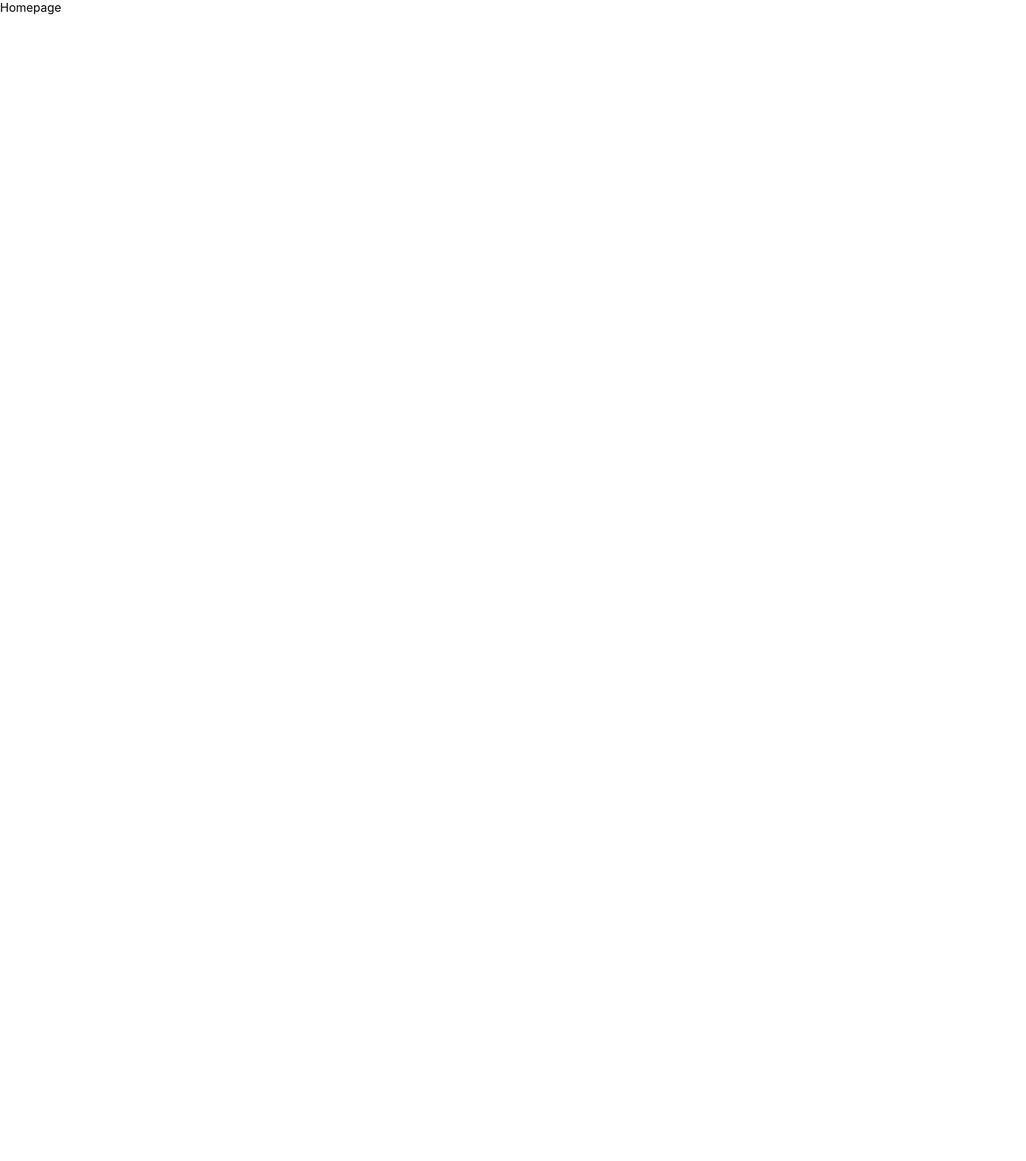
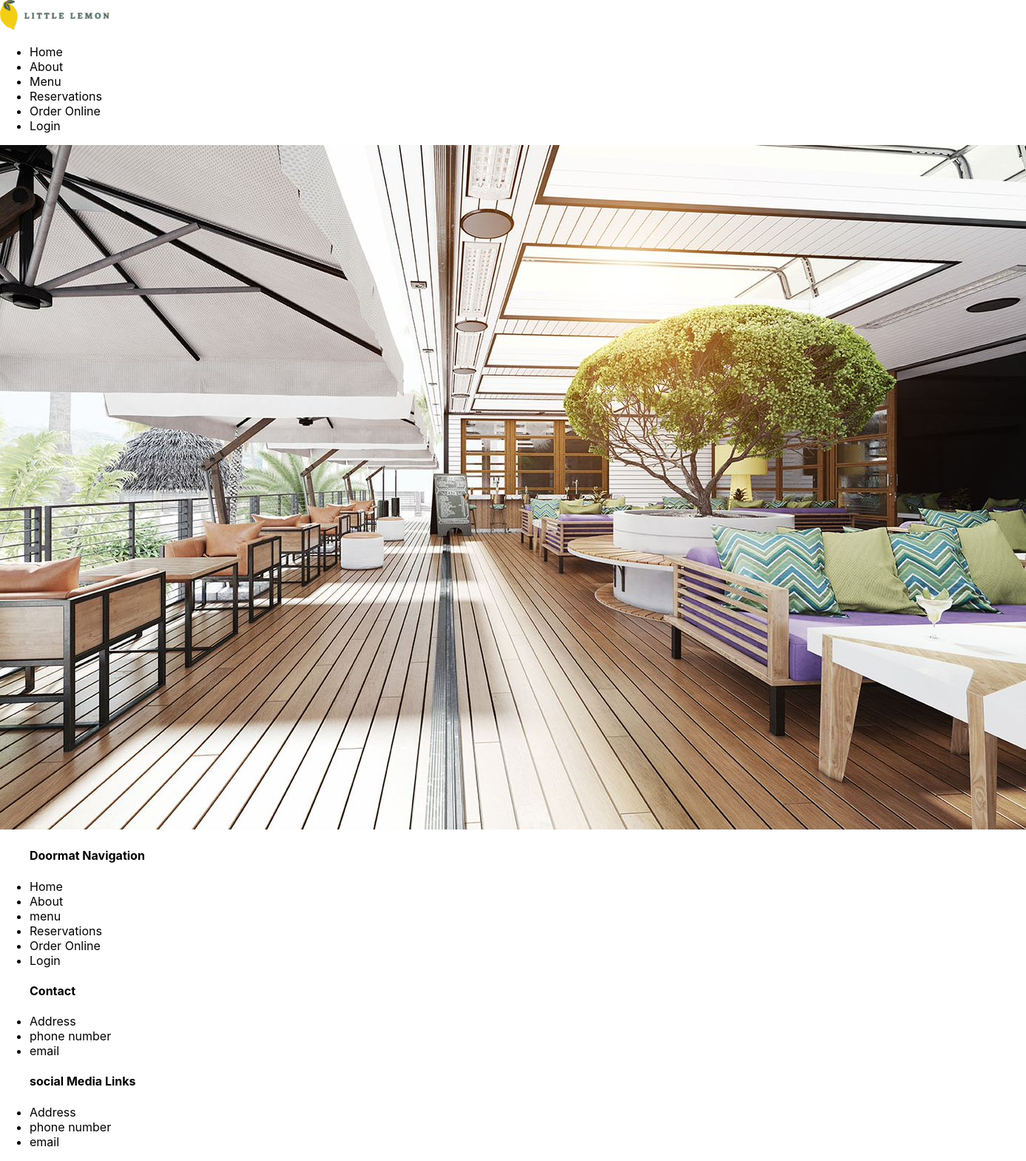
Before and after one commit to ma-boles/my-app, a React (Create React App) app: page / in a window 1280 px wide. Shown: the whole page at 74% size, 1387 px wide, since content can reach past the window. Before the commit the page ends 800 px from the top, so only its background shows below. Built offline with nearby package versions, Linux system fonts and the light colour scheme.

Commit message:
git commit -m "semantic tags added to nav+footer"

```diff
--- a/src/App.js
+++ b/src/App.js
@@ -1,9 +1,19 @@
 import './App.css';
+import Header from './Header';
+import Nav from './Nav';
+import Main from './Main';
+import Footer from './Footer';
+
 
 function App() {
   return (
- <div>Homepage</div>
-  );
+      <>
+      <Header />
+      <Nav />
+      <Main />
+      <Footer />
+      </>
+    );
 }
 
 export default App;
--- /dev/null
+++ b/src/Footer.js
@@ -0,0 +1,33 @@
+import React from "react";
+import Image from "./images/restaurant.jpg";
+
+export default function Footer() {
+    return (
+        <>
+        <footer>
+            <img src={Image}></img>
+            <ul>
+                <h4>Doormat Navigation</h4>
+                <li>Home</li>
+                <li>About</li>
+                <li>menu</li>
+                <li>Reservations</li>
+                <li>Order Online</li>
+                <li>Login</li>
+            </ul>
+            <ul>
+                <h4>Contact</h4>
+                <li>Address</li>
+                <li>phone number</li>
+                <li>email</li>
+            </ul>
+            <ul>
+                <h4>social Media Links</h4>
+                <li>Address</li>
+                <li>phone number</li>
+                <li>email</li>
+            </ul>
+        </footer>
+        </>
+    )
+}
--- /dev/null
+++ b/src/Header.js
@@ -0,0 +1,11 @@
+import React from "react";
+
+
+export default function Header () {
+    return (
+        <>
+        <header></header>
+
+        </>
+    )
+}
--- /dev/null
+++ b/src/Main.js
@@ -0,0 +1,10 @@
+import React from "react";
+
+
+export default function Main() {
+    return (
+        <>
+        <main></main>
+        </>
+    )
+}
--- /dev/null
+++ b/src/Nav.js
@@ -0,0 +1,20 @@
+import React from "react";
+import { ReactComponent as Logo } from "./images/Logo.svg";
+
+export default function Nav() {
+    return(
+        <>
+        <Logo />
+        <nav>
+            <ul>
+                <li><a>Home</a></li>
+                <li><a>About</a></li>
+                <li><a>Menu</a></li>
+                <li><a>Reservations</a></li>
+                <li><a>Order Online</a></li>
+                <li><a>Login</a></li>
+            </ul>
+        </nav>
+        </>
+    )
+}
```
Also changed, not shown: src/images/Logo.svg (added), src/images/restaurant.jpg (added).
